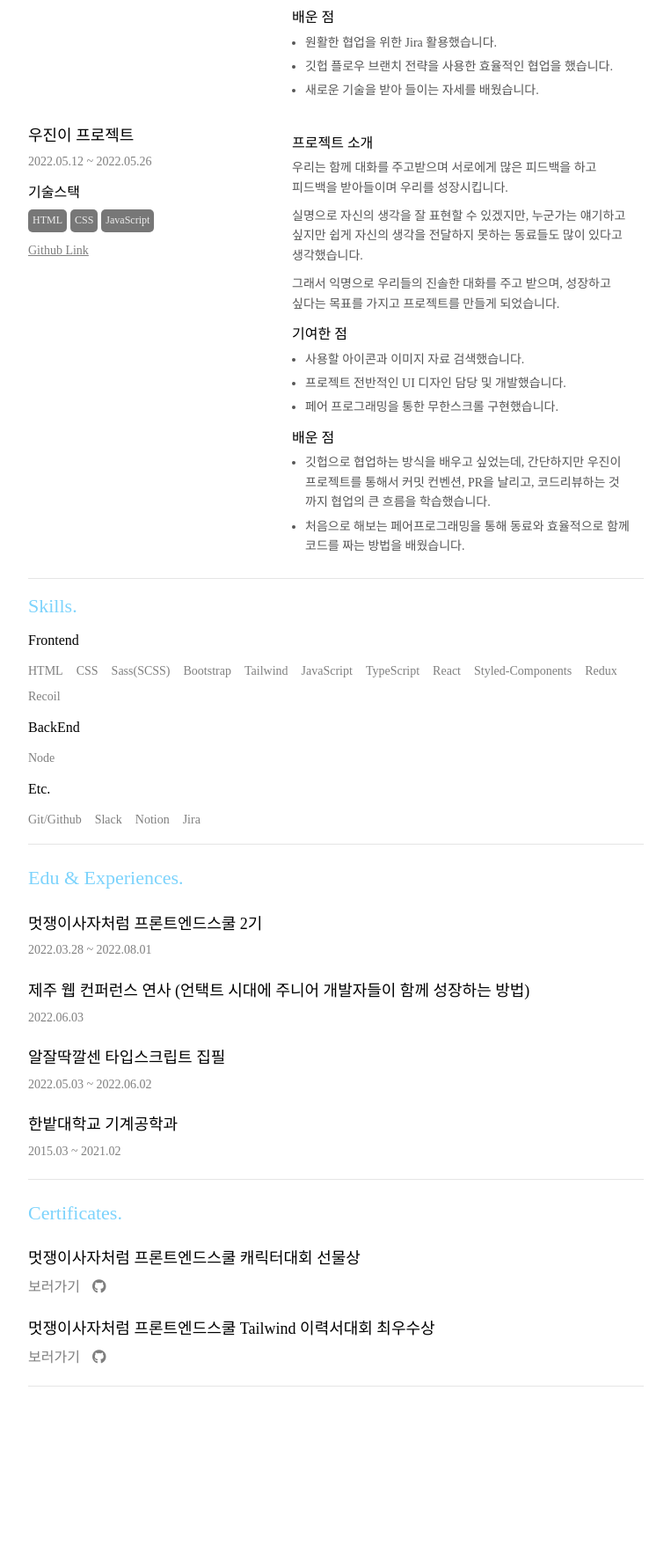
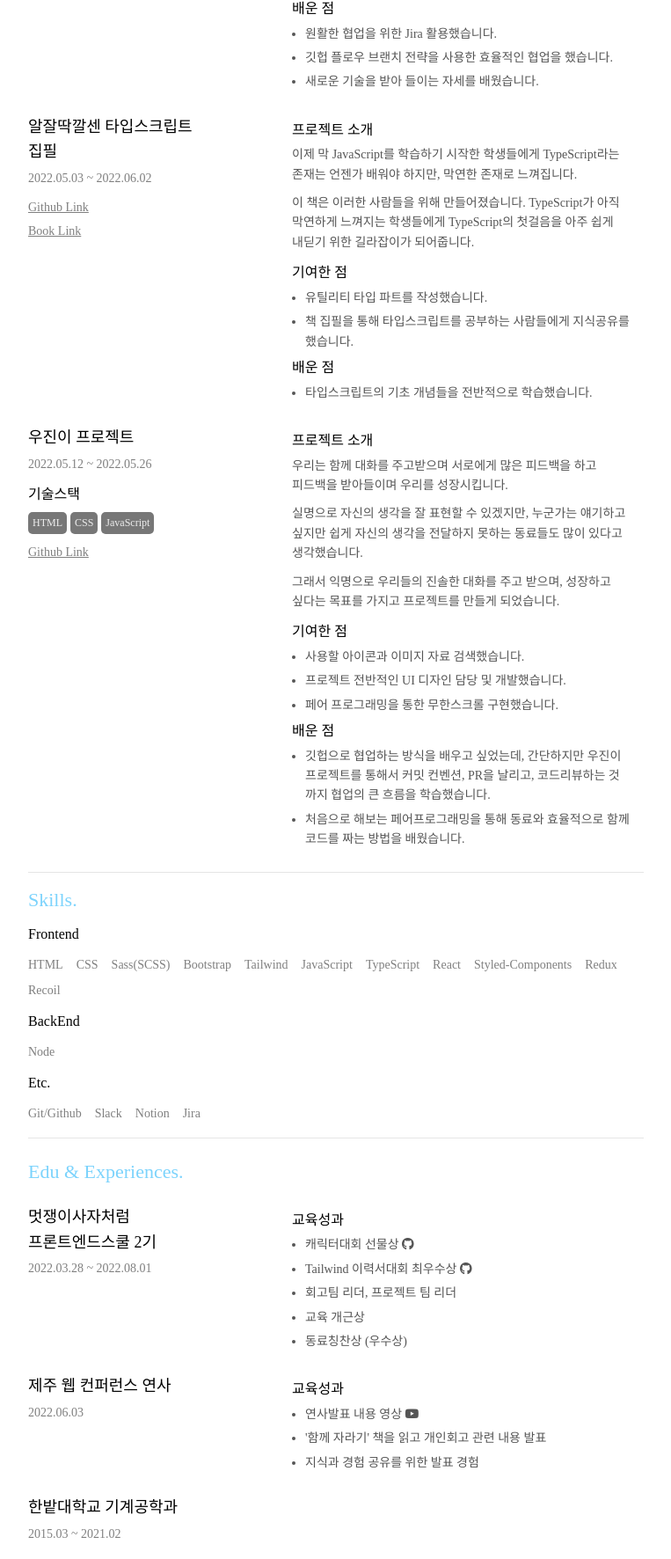
Before and after one commit to alstjr5949/Resume, a plain HTML site: page index.html in a window 1280 px wide. Shown: the part 1028-2800 px from the top of the page at 88% size, without its empty margins (258-1021 px from the left). Before the commit the page ends 2604 px from the top, so only its background shows below. Drawn offline with Linux system fonts and the light colour scheme; a web font is replaced by a local one.

Commit message:
resume update

```diff
--- a/index.html
+++ b/index.html
@@ -61,7 +61,7 @@
           <h2>Introduction.</h2>
           <p>
             <span>성실</span>하게 개발하고 있습니다. 의미있는 커밋을 매일 하기
-            위해 노력하며 <span>661</span>개의 push를 했습니다.
+            위해 노력하며 <span>690</span>개의 push를 했습니다.
           </p>
           <p>
             실패 경험을 계속해서 공유하고 있습니다. 문제해결방법들을 공유하려고
@@ -138,6 +138,47 @@
                   </li>
                   <li class="contribute-list">
                     새로운 기술을 받아 들이는 자세를 배웠습니다.
+                  </li>
+                </ul>
+              </div>
+            </li>
+            <li class="project-list">
+              <div class="project-info">
+                <h3>알잘딱깔센 타입스크립트 집필</h3>
+                <p class="period">2022.05.03 ~ 2022.06.02</p>
+                <a href="https://github.com/TypeScript-For-Beginner"
+                  ><h4>Github Link</h4></a
+                >
+                <a
+                  href="https://ridibooks.com/books/2773000057?_s=search&_q=%EC%95%8C%EC%9E%98%EB%94%B1%EA%B9%94%EC%84%BC&_rdt_sid=search&_rdt_idx=2"
+                  ><h4>Book Link</h4></a
+                >
+              </div>
+              <div class="project-detail">
+                <h4>프로젝트 소개</h4>
+                <p>
+                  이제 막 JavaScript를 학습하기 시작한 학생들에게 TypeScript라는
+                  존재는 언젠가 배워야 하지만, 막연한 존재로 느껴집니다.
+                </p>
+                <p>
+                  이 책은 이러한 사람들을 위해 만들어졌습니다. TypeScript가 아직
+                  막연하게 느껴지는 학생들에게 TypeScript의 첫걸음을 아주 쉽게
+                  내딛기 위한 길라잡이가 되어줍니다.
+                </p>
+                <h4>기여한 점</h4>
+                <ul>
+                  <li class="contribute-list">
+                    유틸리티 타입 파트를 작성했습니다.
+                  </li>
+                  <li class="contribute-list">
+                    책 집필을 통해 타입스크립트를 공부하는 사람들에게 지식공유를
+                    했습니다.
+                  </li>
+                </ul>
+                <h4>배운 점</h4>
+                <ul>
+                  <li class="contribute-list">
+                    타입스크립트의 기초 개념들을 전반적으로 학습했습니다.
                   </li>
                 </ul>
               </div>
@@ -229,35 +270,68 @@
         </section>
         <section class="experience">
           <h2>Edu & Experiences.</h2>
+          <ul class="project-cont">
+            <li class="project-list">
+              <div class="project-info">
                 <h3>멋쟁이사자처럼 프론트엔드스쿨 2기</h3>
-          <p>2022.03.28 ~ 2022.08.01</p>
-          <h3>
-            제주 웹 컨퍼런스 연사 (언택트 시대에 주니어 개발자들이 함께 성장하는
-            방법)
-          </h3>
-          <p>2022.06.03</p>
-          <h3>알잘딱깔센 타입스크립트 집필</h3>
-          <p>2022.05.03 ~ 2022.06.02</p>
-          <h3>한밭대학교 기계공학과</h3>
-          <p>2015.03 ~ 2021.02</p>
-        </section>
-        <section class="certificate">
-          <h2>Certificates.</h2>
-          <h3>멋쟁이사자처럼 프론트엔드스쿨 캐릭터대회 선물상</h3>
-          <div class="certificate-link-cont">
-            <a href="https://alstjr5949.github.io/catCharacter/">보러가기</a>
+                <p class="period">2022.03.28 ~ 2022.08.01</p>
+              </div>
+              <div class="project-detail">
+                <h4>교육성과</h4>
+                <ul>
+                  <li class="contribute-list">
+                    캐릭터대회 선물상
                     <a href="https://github.com/alstjr5949/catCharacter"
                       ><i class="fa-brands fa-github"></i
                     ></a>
-          </div>
-          <h3>멋쟁이사자처럼 프론트엔드스쿨 Tailwind 이력서대회 최우수상</h3>
-          <div class="certificate-link-cont">
-            <a href="https://alstjr5949.github.io/resumeContest/">보러가기</a>
+                  </li>
+                  <li class="contribute-list">
+                    Tailwind 이력서대회 최우수상
                     <a href="https://github.com/alstjr5949/resumeContest"
                       ><i class="fa-brands fa-github"></i
                     ></a>
+                  </li>
+                  <li class="contribute-list">회고팀 리더, 프로젝트 팀 리더</li>
+                  <li class="contribute-list">교육 개근상</li>
+                  <li class="contribute-list">동료칭찬상 (우수상)</li>
+                </ul>
               </div>
+            </li>
+            <li class="project-list">
+              <div class="project-info">
+                <h3>제주 웹 컨퍼런스 연사</h3>
+                <p class="period">2022.06.03</p>
+              </div>
+              <div class="project-detail">
+                <h4>교육성과</h4>
+                <ul>
+                  <li class="contribute-list">
+                    연사발표 내용 영상
+                    <a
+                      href="https://www.youtube.com/watch?v=w8FsCeoK19U&list=LL&index=9&t=1992s"
+                      ><i class="fa-brands fa-youtube"></i
+                    ></a>
+                  </li>
+                  <li class="contribute-list">
+                    '함께 자라기' 책을 읽고 개인회고 관련 내용 발표
+                  </li>
+                  <li class="contribute-list">
+                    지식과 경험 공유를 위한 발표 경험
+                  </li>
+                </ul>
+              </div>
+            </li>
+            <li class="project-list">
+              <div class="project-info">
+                <h3>한밭대학교 기계공학과</h3>
+                <p class="period">2015.03 ~ 2021.02</p>
+              </div>
+            </li>
+          </ul>
         </section>
+        <!-- <section class="certificate">
+          <h2>Certificates.</h2>
+        </section> -->
       </main>
     </div>
   </body>
--- a/style.css
+++ b/style.css
@@ -204,6 +204,7 @@ body {
 
 .project-info {
   min-width: 200px;
+  max-width: 200px;
   margin-right: 100px;
 }
 
@@ -243,7 +244,7 @@ body {
 }
 
 .project-detail h4 {
-  margin: 10px 0 5px;
+  margin: 5px 0px;
 }
 
 .project-detail p {
@@ -276,6 +277,12 @@ body {
   .main section {
     padding: 0 20px 20px;
   }
+  .project-list {
+    flex-direction: column;
+  }
+  .project-info {
+    margin-bottom: 20px;
+  }
 }
 
 @media screen and (max-width: 420px) {
@@ -297,4 +304,7 @@ body {
   .header-text-bottom .intro {
     margin-right: 10px;
   }
+  .project-list {
+    flex-direction: column;
+  }
 }
```
Lines whose indentation alone changed are shown as unchanged.
